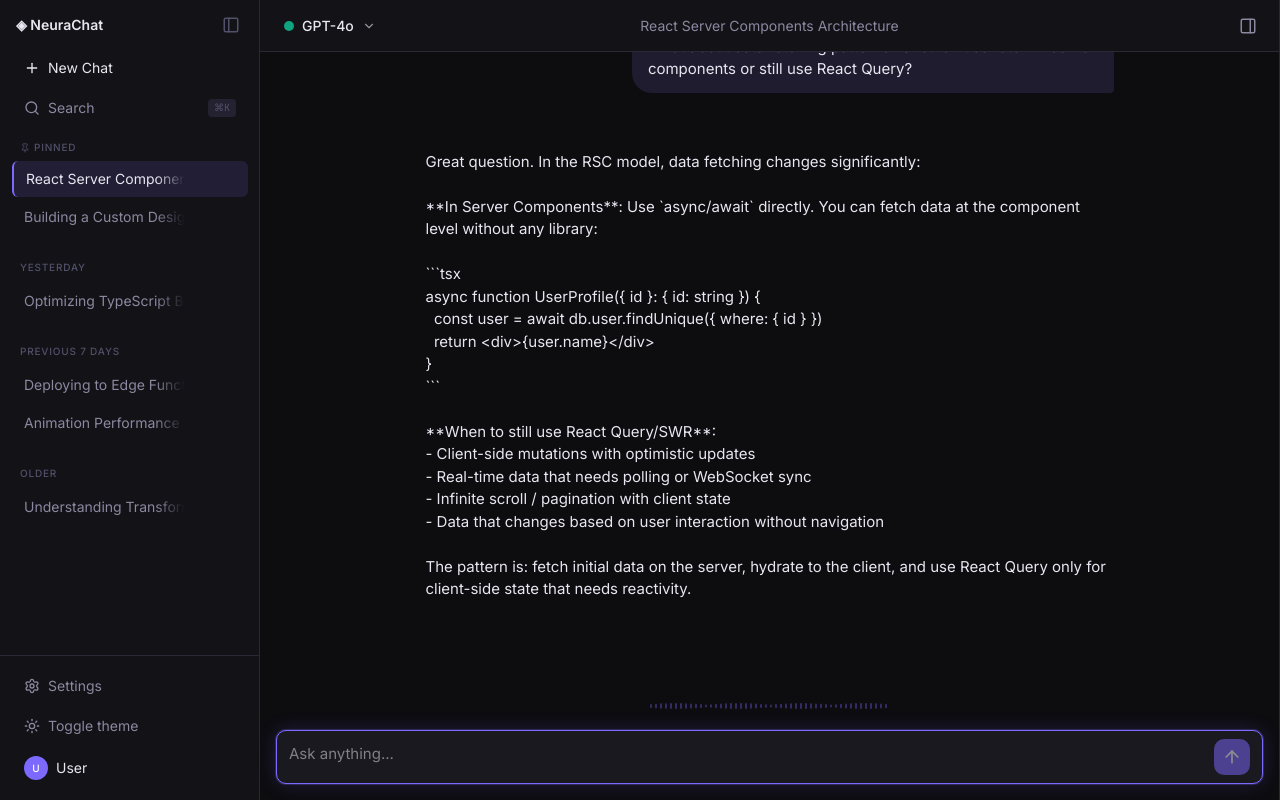
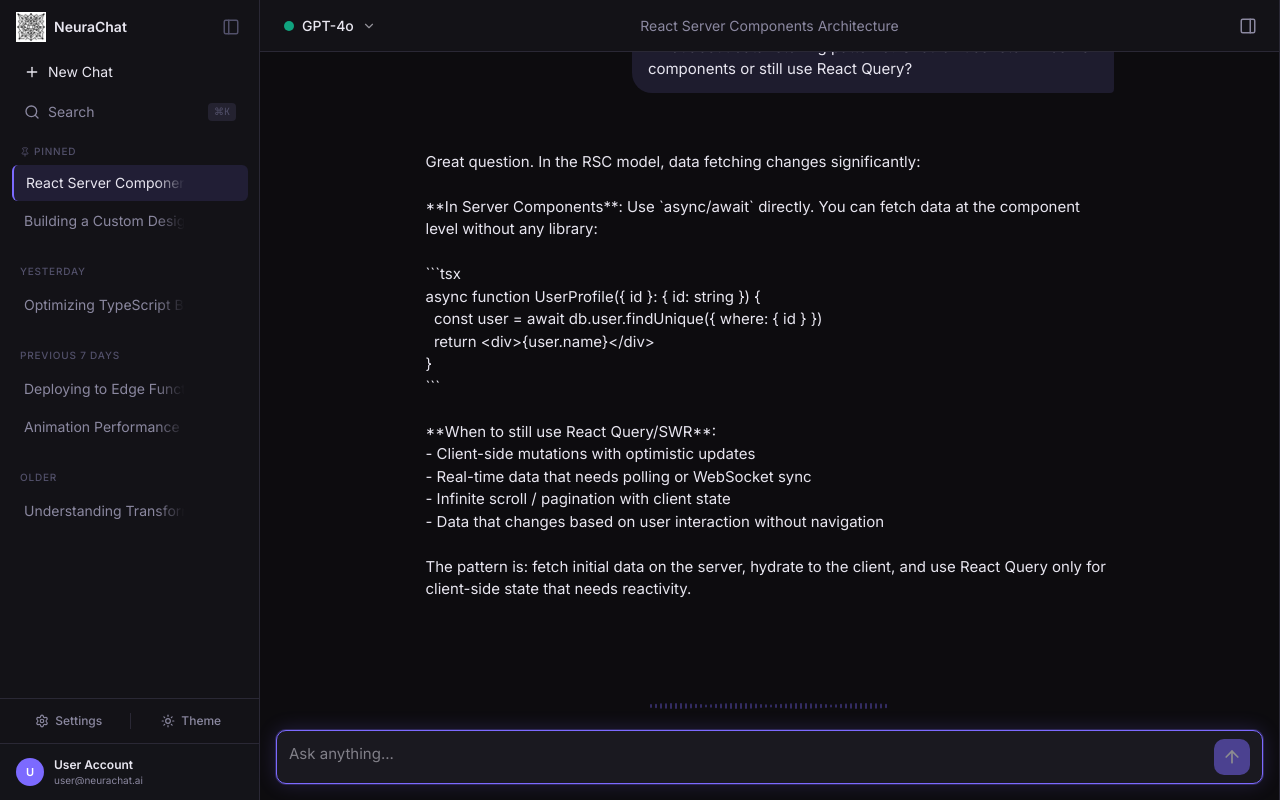
Before and after one commit to niks-nikhil-anand/Nexus-AI-Open-Source-AI-Chat-Platform, a Next.js app: page / in a window 1280 px wide. Built offline with nearby package versions, Linux system fonts and the light colour scheme.

Commit message:
refactor: implement Markdown rendering with streaming support and add model metadata to message bubbles.

```diff
--- a/components/chat/WelcomeScreen.tsx
+++ b/components/chat/WelcomeScreen.tsx
@@ -1,6 +1,7 @@
 'use client'
 
 import { motion } from 'framer-motion'
+import Image from 'next/image'
 import { useChatStore } from '@/lib/store'
 import { mockModels } from '@/lib/mock-data'
 import { springs } from '@/lib/animations'
@@ -46,13 +47,31 @@
       />
 
       {/* Content */}
-      <div className="relative z-10 flex flex-col items-center gap-6">
+      <div className="relative z-10 flex flex-col items-center gap-4">
+        {/* Logo */}
+        <motion.div
+          initial={{ opacity: 0, scale: 0.8 }}
+          animate={{ opacity: 1, scale: 1 }}
+          transition={{ ...springs.message, delay: 0 }}
+          className="relative flex items-center justify-center"
+        >
+          <div className="absolute inset-0 bg-[var(--nc-accent)] opacity-20 blur-2xl rounded-full scale-75" />
+          <Image
+            src="/logo2.png"
+            alt="NeuraChat Logo"
+            width={108}
+            height={108}
+            className="relative rounded-2xl object-contain shadow-2xl"
+            priority
+          />
+        </motion.div>
+
         {/* Heading */}
         <motion.h1
           className="font-[var(--font-dm-sans)] text-[2.5rem] font-semibold text-[var(--nc-text-primary)]"
           initial={{ opacity: 0, y: 16 }}
           animate={{ opacity: 1, y: 0 }}
-          transition={{ ...springs.message, delay: 0 }}
+          transition={{ ...springs.message, delay: 0.05 }}
         >
           NeuraChat
         </motion.h1>
--- a/components/sidebar/LeftSidebar.tsx
+++ b/components/sidebar/LeftSidebar.tsx
@@ -1,6 +1,7 @@
 'use client'
 
 import { useState, useEffect } from 'react'
+import Image from 'next/image'
 import { Plus, Search, Pin, Settings, Sun, Moon, PanelLeft } from 'lucide-react'
 import { useChatStore } from '@/lib/store'
 import { groupConversationsByDate } from '@/lib/group-conversations'
@@ -24,9 +25,18 @@
     <div className="flex h-full w-[260px] flex-col bg-[var(--nc-surface-1)]">
       {/* Header: Logo + Collapse Toggle */}
       <div className="flex items-center justify-between px-4 py-3">
+        <div className="flex items-center gap-2">
+          <Image
+            src="/logo2.png"
+            alt="NeuraChat Logo"
+            width={30}
+            height={30}
+            className="object-contain"
+          />
           <span className="text-sm font-semibold text-[var(--nc-text-primary)]">
-          ◈ NeuraChat
+            NeuraChat
           </span>
+        </div>
         <button
           onClick={() => dispatch({ type: 'TOGGLE_LEFT_SIDEBAR' })}
           className="rounded p-1 text-[var(--nc-text-muted)] hover:bg-[var(--nc-surface-3)] hover:text-[var(--nc-text-primary)] transition-colors"
@@ -116,28 +126,37 @@
       </div>
 
       {/* Footer */}
-      <div className="border-t border-[var(--nc-border)] px-3 py-3 flex flex-col gap-1">
+      <div className="border-t border-[var(--nc-border)] mt-auto flex flex-col">
+        {/* Settings & Theme toggles split row */}
+        <div className="flex items-center justify-between px-3 py-2 gap-1 border-b border-[var(--nc-border)] bg-[var(--nc-surface-1)]">
           <button
             onClick={() => dispatch({ type: 'TOGGLE_SETTINGS' })}
-          className="flex items-center gap-2 rounded-md px-3 py-2 text-sm text-[var(--nc-text-secondary)] hover:bg-[var(--nc-surface-3)] hover:text-[var(--nc-text-primary)] transition-colors"
+            className="flex-1 flex items-center justify-center gap-1.5 rounded-md px-2 py-1.5 text-xs font-medium text-[var(--nc-text-secondary)] hover:bg-[var(--nc-surface-3)] hover:text-[var(--nc-text-primary)] transition-colors"
           >
-          <Settings size={16} />
+            <Settings size={14} />
             <span>Settings</span>
           </button>
+          <div className="h-4 w-px bg-[var(--nc-border)]" />
           <button
             onClick={() =>
               dispatch({ type: 'SET_THEME', payload: theme === 'dark' ? 'light' : 'dark' })
             }
-          className="flex items-center gap-2 rounded-md px-3 py-2 text-sm text-[var(--nc-text-secondary)] hover:bg-[var(--nc-surface-3)] hover:text-[var(--nc-text-primary)] transition-colors"
+            className="flex-1 flex items-center justify-center gap-1.5 rounded-md px-2 py-1.5 text-xs font-medium text-[var(--nc-text-secondary)] hover:bg-[var(--nc-surface-3)] hover:text-[var(--nc-text-primary)] transition-colors"
           >
-          {!mounted || theme === 'dark' ? <Sun size={16} /> : <Moon size={16} />}
-          <span>Toggle theme</span>
+            {!mounted || theme === 'dark' ? <Sun size={14} /> : <Moon size={14} />}
+            <span>Theme</span>
           </button>
-        <div className="flex items-center gap-2 px-3 py-2">
-          <div className="h-6 w-6 rounded-full bg-[var(--nc-accent)] flex items-center justify-center text-[10px] text-white font-medium">
+        </div>
+
+        {/* User info section */}
+        <div className="flex items-center gap-2.5 px-4 py-3.5 bg-[var(--nc-surface-2)]/30">
+          <div className="h-7 w-7 rounded-full bg-[var(--nc-accent)] flex items-center justify-center text-[11px] text-white font-bold select-none">
             U
           </div>
-          <span className="text-sm text-[var(--nc-text-primary)]">User</span>
+          <div className="flex flex-col min-w-0">
+            <span className="text-xs font-semibold text-[var(--nc-text-primary)] leading-none truncate">User Account</span>
+            <span className="text-[10px] text-[var(--nc-text-secondary)] leading-none mt-1 truncate">user@neurachat.ai</span>
+          </div>
         </div>
       </div>
     </div>
```
Lines whose indentation alone changed are shown as unchanged.
